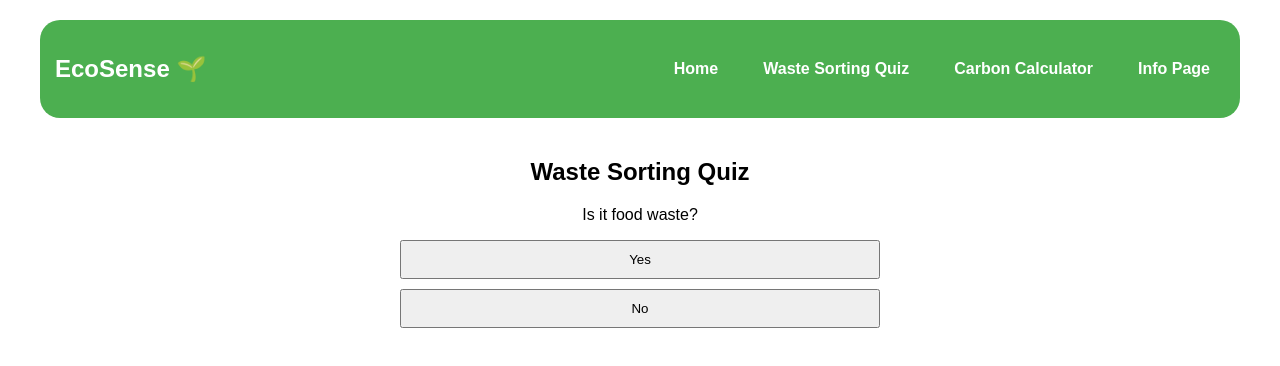
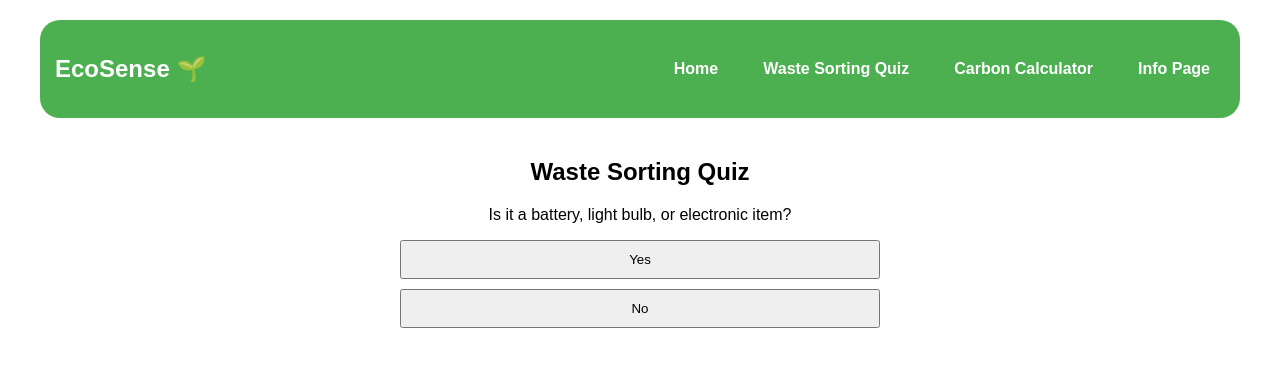
Before and after one commit to EcoSenseTeam/ecosense, a React (Create React App) app in the folder client/: page /quiz in a window 1280 px wide. Shown: the top 366 px of the page. Built offline with nearby package versions, Linux system fonts and the light colour scheme.

Commit message:
modified quiz questions and structure

```diff
--- a/client/src/components/WasteQuiz.js
+++ b/client/src/components/WasteQuiz.js
@@ -3,32 +3,33 @@ import React, { useState } from "react";
 const questions = [
   {
     id: 1,
-    text: "Is it food waste?",
+    text: "Is it a battery, light bulb, or electronic item?",
     options: ["Yes", "No"],
-    next: { Yes: "compost", No: 2 },
+    next: {Yes: "specialCase", No: 2},
   },
   {
     id: 2,
-    text: "Did it come in direct contact with food?",
+    text: "Is it food waste or made from plants (paper, wood, etc)?",
     options: ["Yes", "No"],
-    next: { Yes: 3, No: 4 },
+    next: { Yes: 3, No: 4},
   },
   {
     id: 3,
-    text: "Is it mostly clean or heavily soiled?",
-    options: ["Mostly clean", "Heavily soiled"],
-    next: { "Mostly clean": 4, "Heavily soiled": "trash" },
+    text: "Is it free of plastic or grease?",
+    options: ["Yes", "No"],
+    next: { Yes: "compost", No: "trash"},
   },
   {
     id: 4,
-    text: "What is it made of?",
-    options: ["Aluminum", "Cardboard", "Plastic", "Glass"],
-    next: {
-      Aluminum: "recycle",
-      Cardboard: "recycle",
-      Plastic: "recycle",
-      Glass: "recycle",
-    },
+    text: "Is it plastic, glass, or paper?",
+    options: ["Yes", "No"],
+    next: { Yes: 5, No: "trash" },
+  },
+  {
+    id: 5,
+    text: "Is it clean of food scraps, grease, or non-water beverages?",
+    options: ["Yes", "No"],
+    next: { Yes: "recycle", No: "trash"},
   },
 ];
 
@@ -36,6 +37,7 @@ const results = {
   recycle: "It belongs in the Recycle bin! ♻️",
   compost: "It belongs in the Compost bin! 🌱",
   trash: "It belongs in the Trash bin! 🗑️",
+  specialCase: "Take it to a disposal facility near you! ⚠️"
 };
 
 const WasteQuiz = () => {
```
